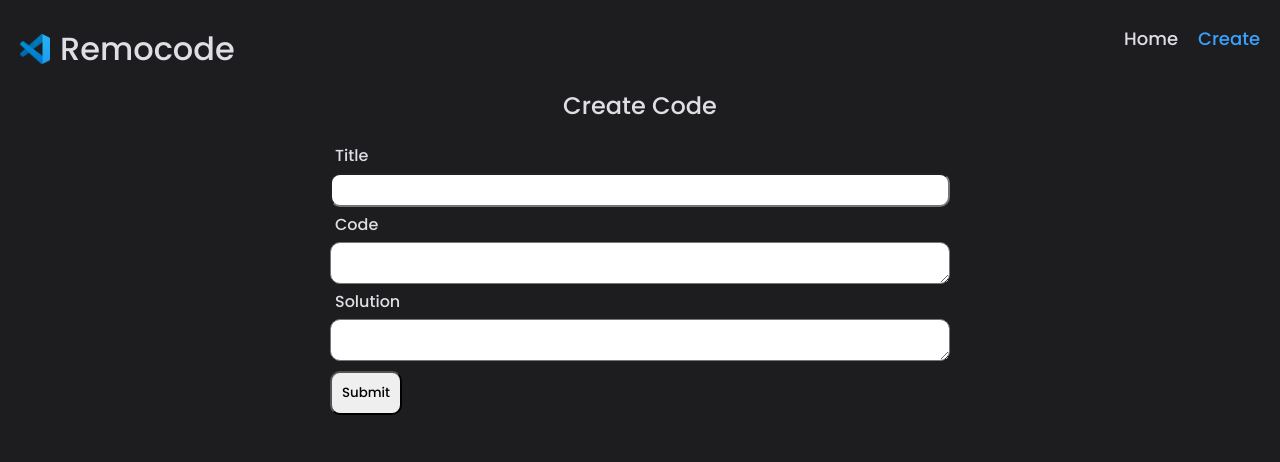
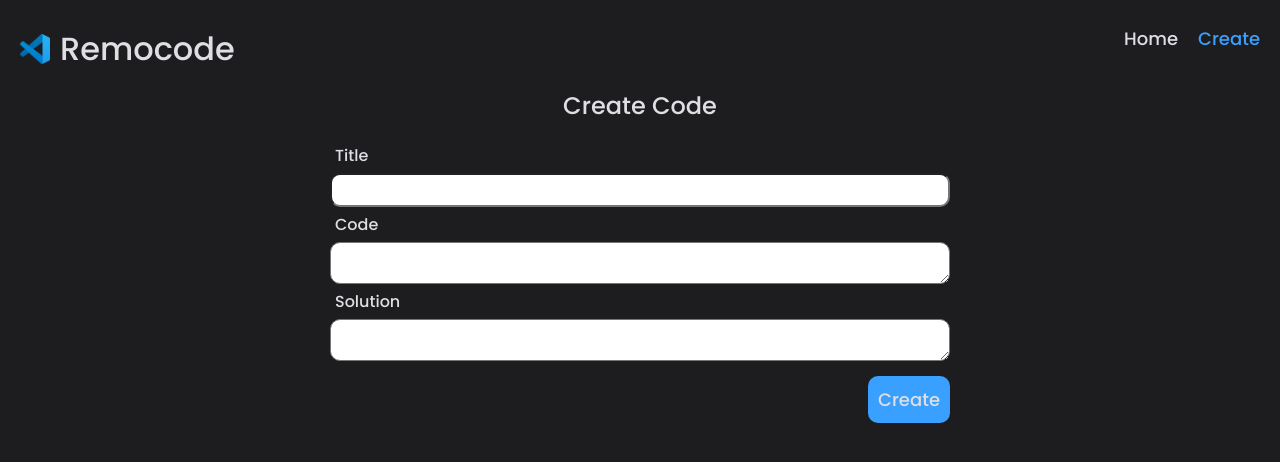
Before and after one commit to DorTeri/remocode, a React (Create React App) app in the folder frontend/: page /#/createCode in a window 1280 px wide. Shown: the top 462 px of the page. Built offline with nearby package versions, Linux system fonts and the light colour scheme; no server answers.

Commit message:
Finished task

```diff
--- a/frontend/src/assets/styles/views/_CreateCodeBlock.scss
+++ b/frontend/src/assets/styles/views/_CreateCodeBlock.scss
@@ -21,9 +21,14 @@
         }
 
         button {
-            margin-top: 10px;
+            margin-top: 15px;
             padding: 10px;
             width: fit-content;
+            background-color: $secondColor;
+            color: $mainColor;
+            border: none;
+            font-size: large;
+            align-self: end;
         }
     }
 }
--- a/frontend/src/views/CreateCodeBlock.jsx
+++ b/frontend/src/views/CreateCodeBlock.jsx
@@ -11,15 +11,26 @@ const CreateCodeBlock = () => {
         e.preventDefault()
 
         dispatch(createCodeBlock(codeBlock))
+        clearCodeBlock()
     }
 
-    const [codeBlock, handleChange] = useForm(
+    const [codeBlock, handleChange, setCodeBlock] = useForm(
         {
             title: '',
             code: '',
             solution: ''
         }
     )
+
+    const clearCodeBlock = () => {
+        setCodeBlock(
+            {
+                title: '',
+                code: '',
+                solution: ''
+            }
+        )
+    }
 
 
     const { title, code, solution } = codeBlock
@@ -40,7 +51,7 @@ const CreateCodeBlock = () => {
                 <label>Solution</label>
                 <textarea value={solution} onInput={handleChange} type="text" name="solution" placeholder='' />
 
-                <button type='submit'>Submit</button>
+                <button type='submit'>Create</button>
             </form>
         </section>
     )
```
